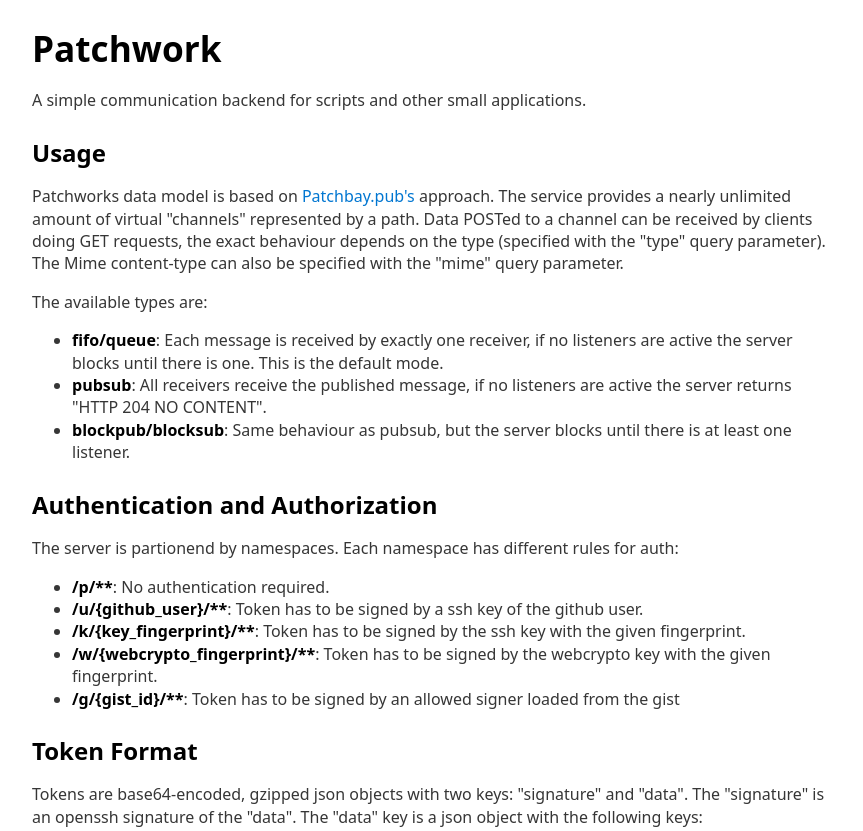
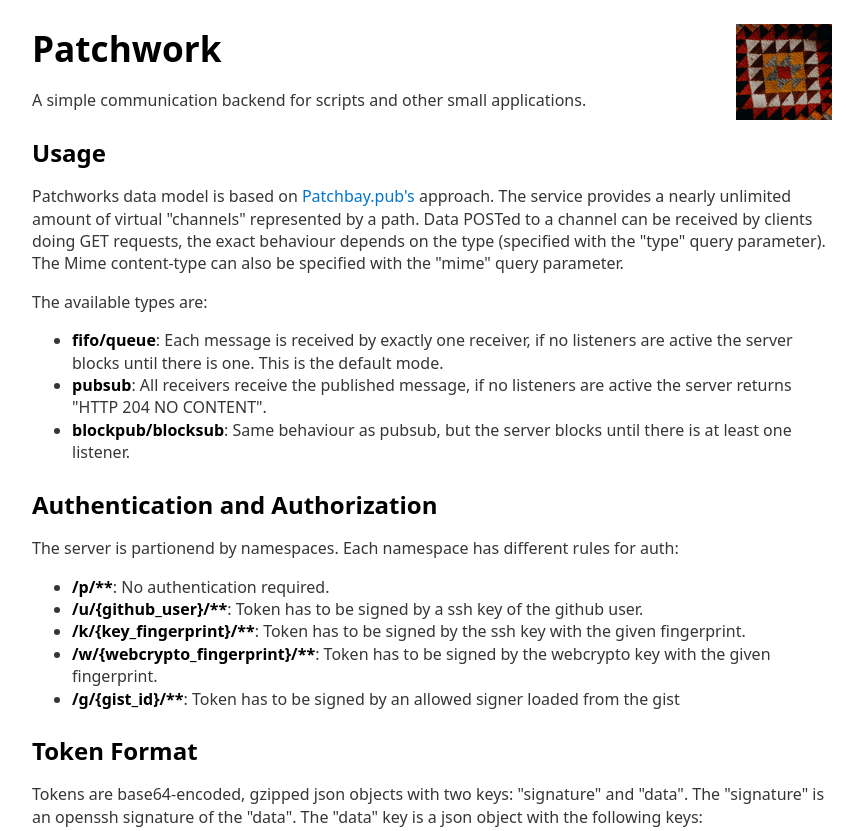
Before and after one commit to tionis/patchwork, a plain HTML site: page assets/index.html in a window 1280 px wide. Shown: the top 831 px of the page, without its empty margins (208-1071 px from the left). Drawn offline with Linux system fonts and the light colour scheme; files that its build step writes are made by us from their sources.

Commit message:
embed image in landing page because I like it

```diff
--- a/assets/index.html
+++ b/assets/index.html
@@ -1,5 +1,6 @@
 <!doctype html>
 <html lang="en">
+
 <head>
   <meta charset="UTF-8" />
   <meta name="viewport" content="width=device-width, initial-scale=1.0" />
@@ -9,6 +10,7 @@
 </head>
 
 <body>
+  <img style="float: right" src="./android-chrome-192x192.png" alt="Patchwork logo" width="96" height="96" />
   <h1>Patchwork</h1>
   <p>
     A simple communication backend for scripts and other small applications.
@@ -80,8 +82,7 @@
     "ValidBefore": -1,
     "ValidAfter": -1,
     }
-  </pre
-    >
+  </pre>
   <p>
     AllowedWritePaths and AllowedReadPaths are OpenSSH style pattern lists
     (essentially a list of globs), while the ValidBefore and ValidAfter fields
@@ -95,4 +96,5 @@
     <a href="/static/patchwork.sh">here</a>.
   </p>
 </body>
+
 </html>
```
Lines whose indentation alone changed are shown as unchanged.
